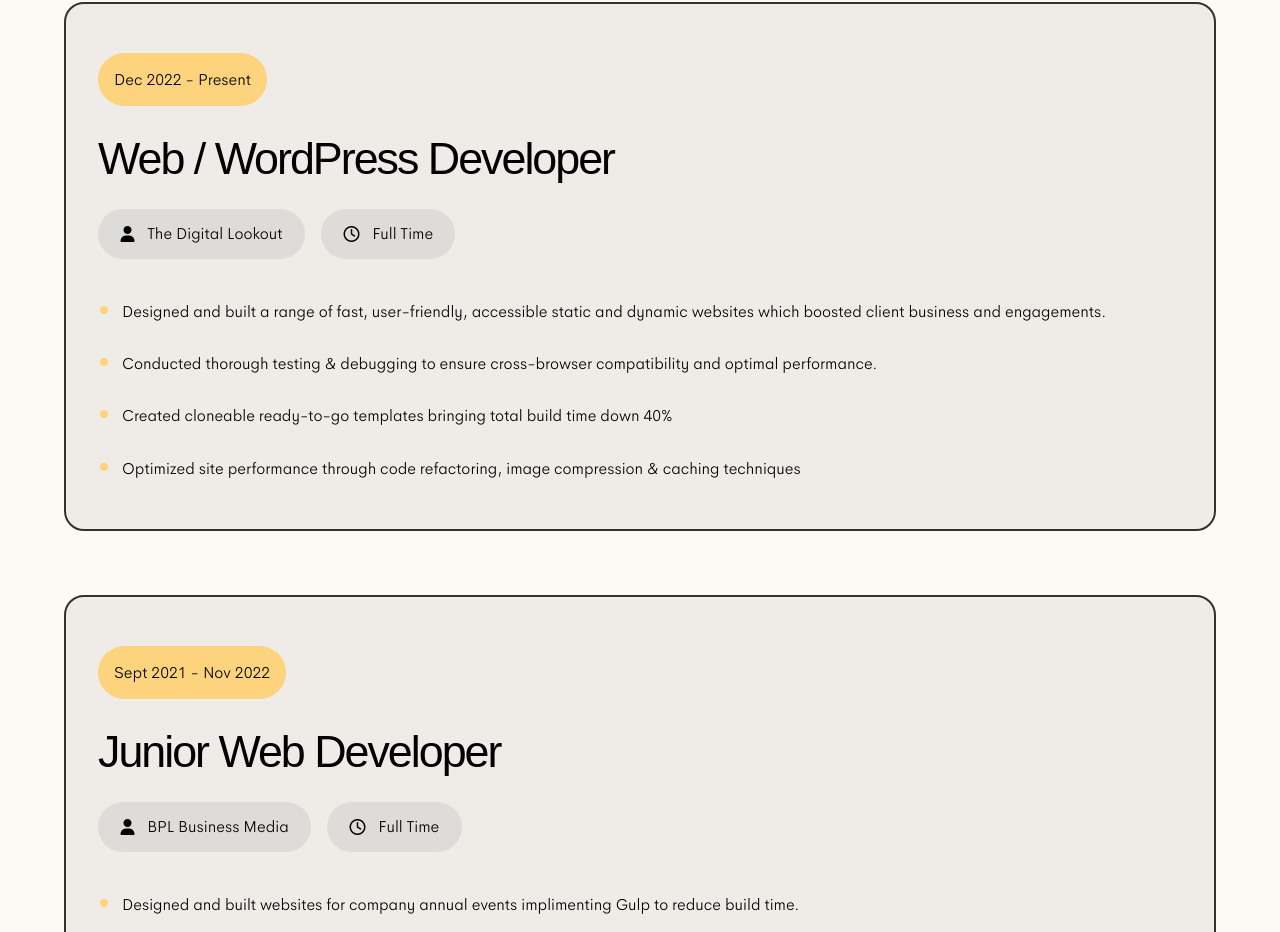
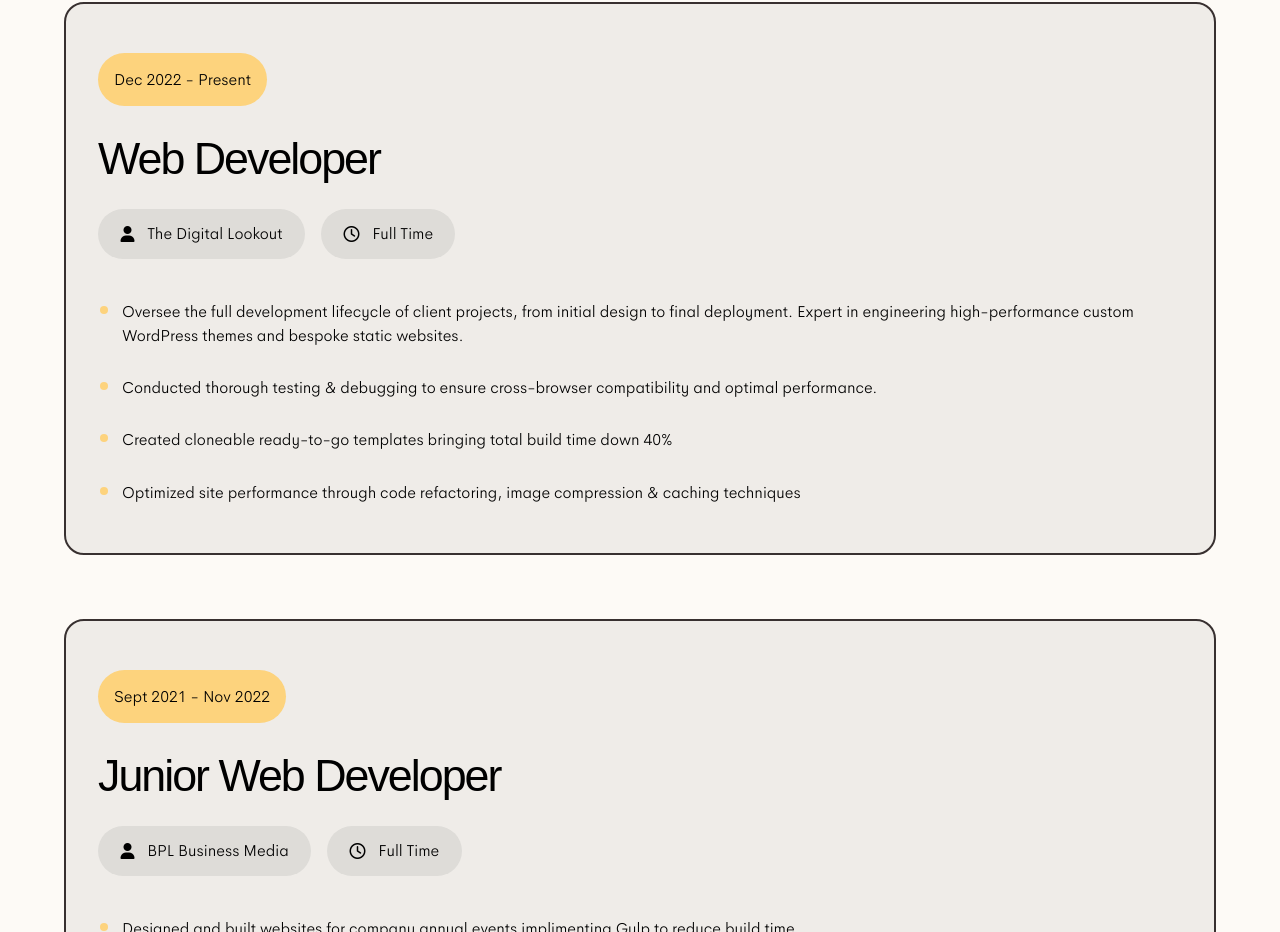
Before and after one commit to mattpt24/portfolio, a website: page about.html in a window 1280 px wide. Shown: the part 3058-3990 px from the top of the page. Drawn offline with nearby package versions, Linux system fonts and the light colour scheme; a web font is replaced by a local one.

Commit message:
feat: Updated experience cards

```diff
--- a/about.html
+++ b/about.html
@@ -270,13 +270,13 @@
             <!-- TDL  -->
             <div class="employment-card">
                 <span class="employment-card__date">Dec 2022 - Present</span>
-                <h4 class="employment-card__title">Web / WordPress Developer</h4>
+                <h4 class="employment-card__title">Web Developer</h4>
                 <div class="employment-card__key-details">
                     <span class="employment-card__key-detail"><i class="fa-solid fa-user"></i>The Digital Lookout</span>
                     <span class="employment-card__key-detail"><i class="fa-regular fa-clock"></i> Full Time</span>
                 </div>
                     <ul class="employment-card__responsibilities-list">
-                        <li class="employment-card__responsibilities-item">Designed and built a range of fast, user-friendly, accessible static and dynamic websites which boosted client business and engagements.</li>
+                        <li class="employment-card__responsibilities-item">Oversee the full development lifecycle of client projects, from initial design to final deployment. Expert in engineering high-performance custom WordPress themes and bespoke static websites.</li>
                         <li class="employment-card__responsibilities-item">Conducted thorough testing & debugging to ensure cross-browser compatibility and optimal performance.</li>
                         <li class="employment-card__responsibilities-item">Created cloneable ready-to-go templates bringing total build time down 40%</li>
                         <li class="employment-card__responsibilities-item">Optimized site performance through code refactoring, image compression & caching techniques</li>
```
